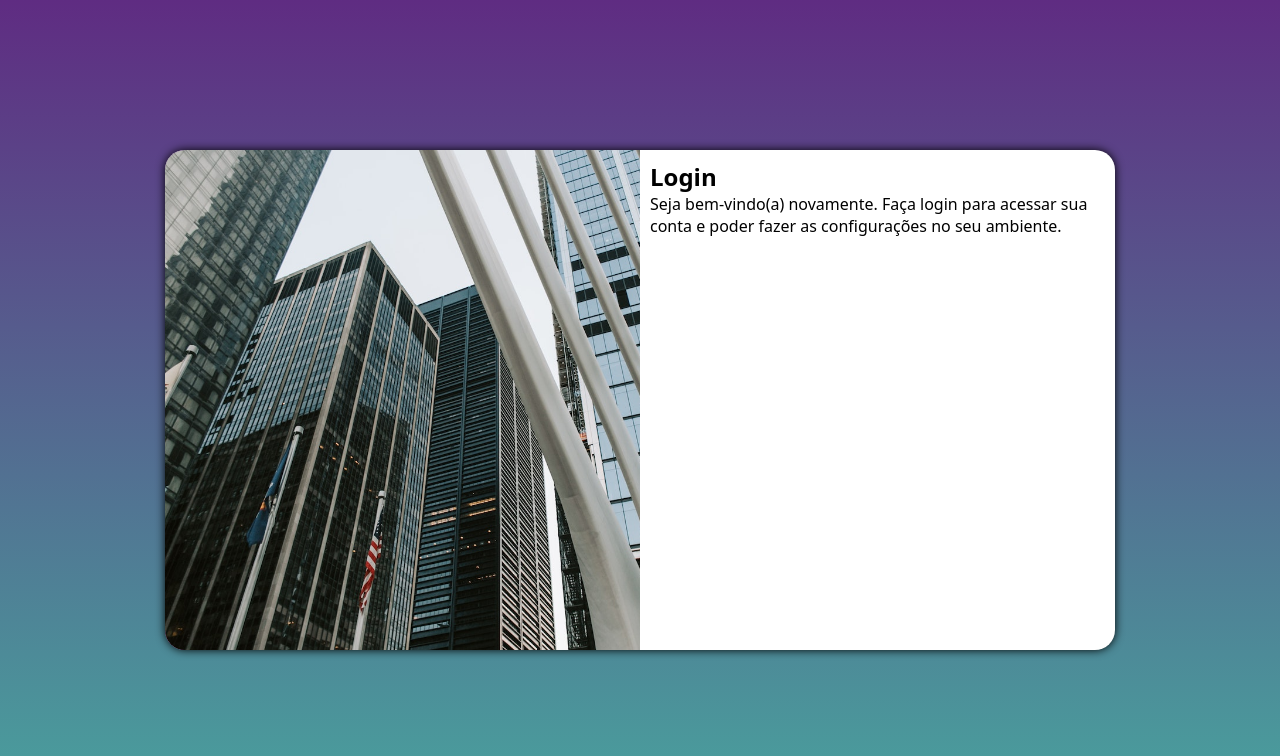
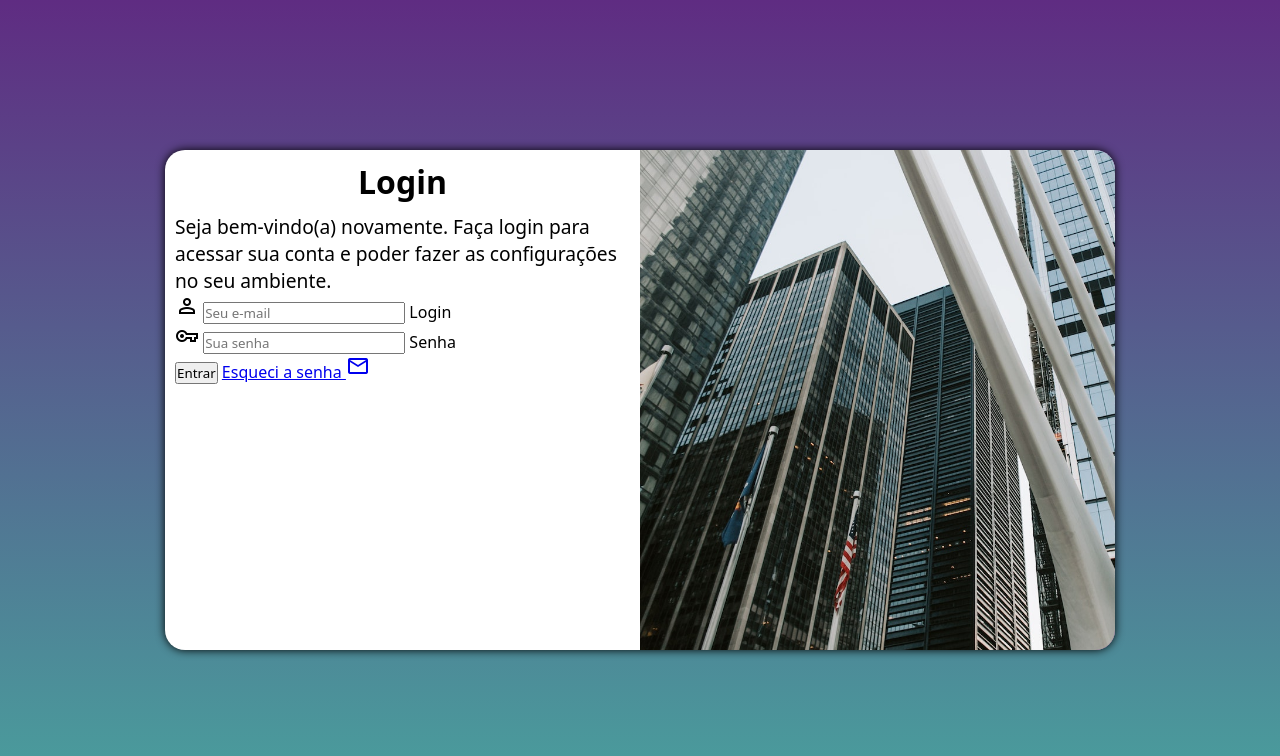
Before and after one commit to ABryanSS/projeto-login, a plain HTML site: page index.html in a window 1280 px wide. Drawn offline with nearby package versions, Linux system fonts and the light colour scheme.

Commit message:
com formulário

```diff
--- a/estilos/media-query.css
+++ b/estilos/media-query.css
@@ -25,12 +25,18 @@
         width: 950px;
     }
     section#login div#img{
-        float: left;
+        float: right;
         width: 50%;
         height: 100%;
     }
     section#login div#form{
-        float: right;
+        float: left;
         width: 50%;
     }
+    div#form h1{
+        font-size: 2em;
+    }
+    div#form p{
+        font-size: 1.2em;
+    }
 }
--- a/estilos/style.css
+++ b/estilos/style.css
@@ -42,3 +42,10 @@ section#login div#form{
     display: block;
     padding: 10px;
 }
+div#form h1{
+    text-align: center;
+    margin-bottom: 10px;
+}
+div#form p{
+    font-size: 0.8em;
+}
--- a/index.html
+++ b/index.html
@@ -4,6 +4,7 @@
     <meta charset="UTF-8">
     <meta name="viewport" content="width=device-width, initial-scale=1.0">
     <title>Login</title>
+    <link href="https://fonts.googleapis.com/css2?family=Material+Symbols+Outlined" rel="stylesheet" />
     <link rel="stylesheet" href="estilos/style.css">
     <link rel="stylesheet" href="estilos/media-query.css">
 </head>
@@ -16,8 +17,19 @@
             <div id="form">
                 <h1>Login</h1>
                 <p>Seja bem-vindo(a) novamente. Faça login para acessar sua conta e poder fazer as configurações no seu ambiente.</p>
-                <form action="login.php" method="post">
-
+                <form action="login.php" method="post" autocomplete="on">
+                    <div class="campo">
+                        <span class="material-symbols-outlined">person</span>
+                        <input type="email" name="login" id="ilogin" placeholder="Seu e-mail" autocomplete="email" required maxlength="30">
+                        <label for="ilogin">Login</label>
+                    </div>
+                    <div class="campo">
+                        <span class="material-symbols-outlined">vpn_key</span>
+                        <input type="password" name="senha" id="isenha" placeholder="Sua senha" autocomplete="current-password" required minlength="8" maxlength="20">
+                        <label for="isenha">Senha</label>
+                    </div>
+                    <input type="submit" value="Entrar">
+                    <a href="esqueci.html">Esqueci a senha <span class="material-symbols-outlined">mail</span></a>
                 </form>
             </div>
         </section>
```
